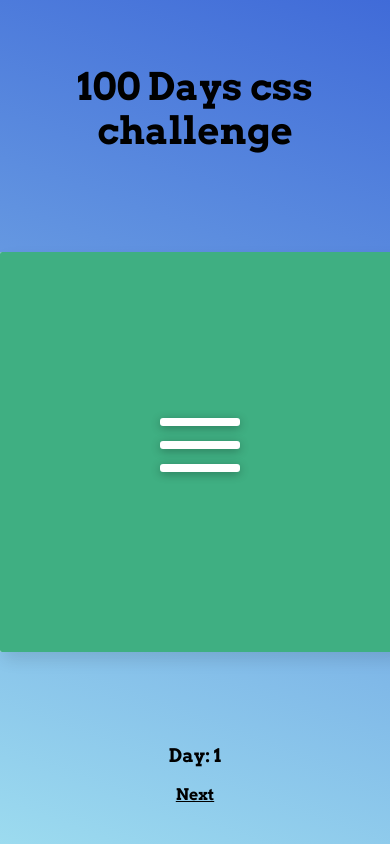
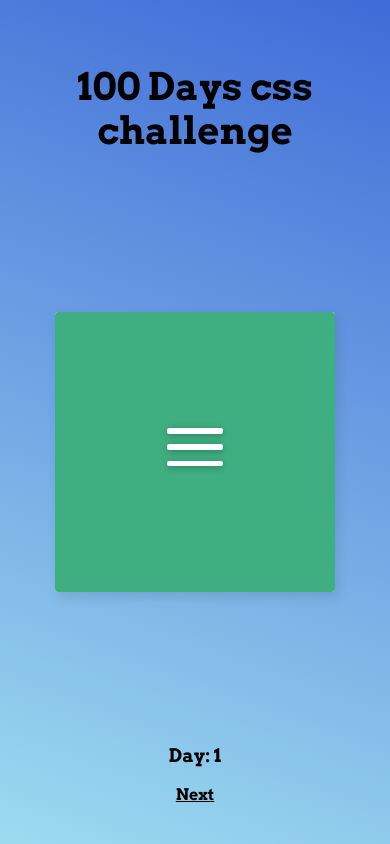
Before and after one commit to tinyRepository/100-days-css-challenge, a Vue app: page /1 in a window 390 px wide. Built offline with nearby package versions, Linux system fonts and the light colour scheme.

Commit message:
add responsive

```diff
--- a/src/assets/common.scss
+++ b/src/assets/common.scss
@@ -1,5 +1,5 @@
 html {
-  min-height: 100%;
+  min-height: auto;
   height: 100%;
 }
 
--- a/src/components/Days/day4.vue
+++ b/src/components/Days/day4.vue
@@ -169,6 +169,7 @@ export default {
   z-index: 1;
   top: 42px;
   left: 10px;
+  width: 100%;
 
   polyline {
     stroke: #fa7373;
@@ -183,6 +184,7 @@ export default {
   z-index: 1;
   top: 42px;
   left: 10px;
+  width: 100%;
 
   polyline {
     stroke: #7ba2ff;
--- a/src/components/FrameEl.vue
+++ b/src/components/FrameEl.vue
@@ -10,7 +10,11 @@
   width: 400px;
   height: 400px;
   background: #fff;
-  border-radius: 2px;
+  border-radius: 5px;
   box-shadow: 4px 8px 16px 0 rgba(0, 0, 0, 0.1);
+
+  @media screen and (max-width: 420px) {
+    zoom: 0.7;
+  }
 }
 </style>
```
